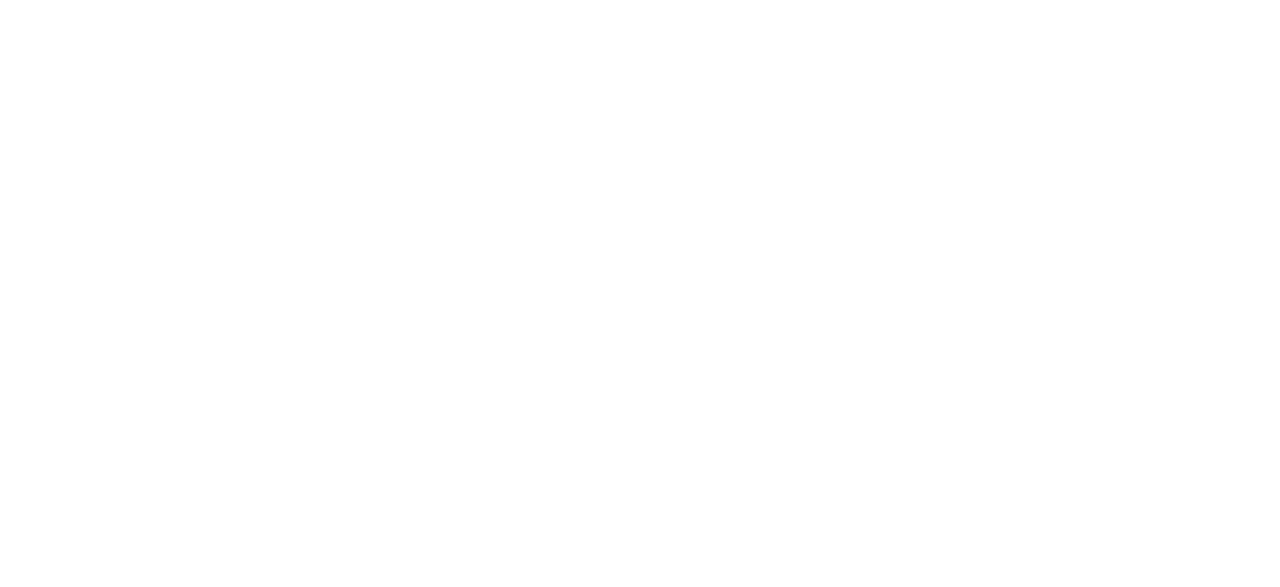
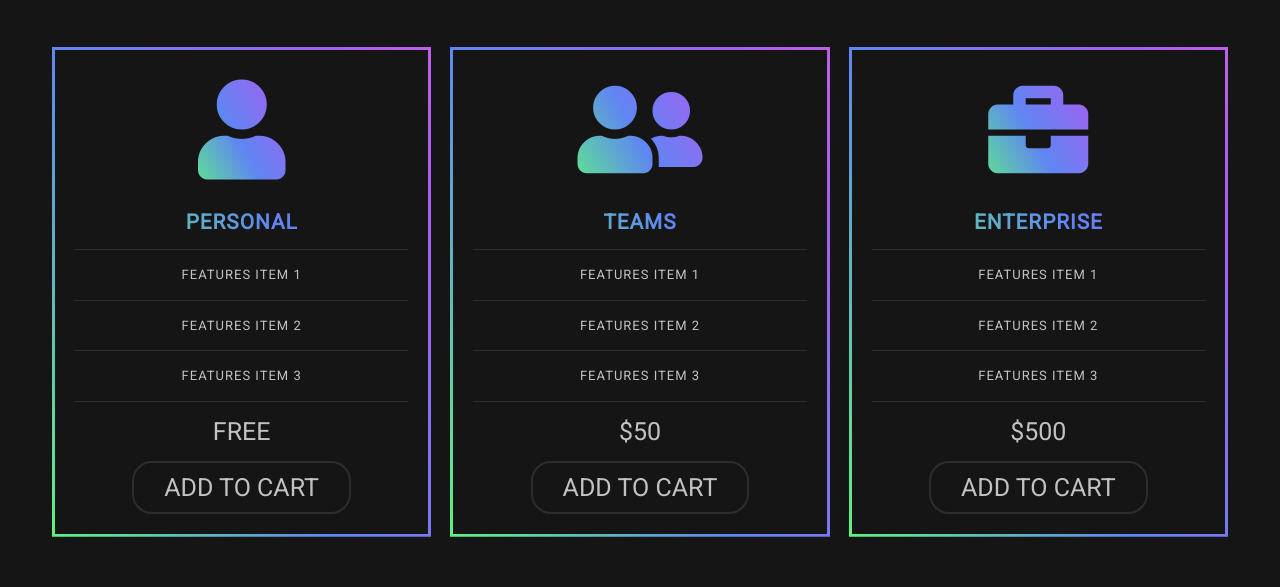
Before and after one commit to Jytang10/pricing-cards, a plain HTML site: page index.html in a window 1280 px wide. Drawn offline with Linux system fonts and the light colour scheme.

Commit message:
Created animated pricing table

```diff
--- a/index.html
+++ b/index.html
@@ -1,11 +1,60 @@
 <!DOCTYPE html>
 <html lang="en">
-<head>
-  <meta charset="UTF-8">
-  <meta name="viewport" content="width=device-width, initial-scale=1.0">
-  <title>Pricing Cards</title>
-</head>
-<body>
-
-</body>
+  <head>
+    <meta charset="UTF-8" />
+    <meta name="viewport" content="width=device-width, initial-scale=1.0" />
+    <link
+      href="https://fonts.googleapis.com/css?family=Roboto&display=swap"
+      rel="stylesheet"
+    />
+    <link
+      rel="stylesheet"
+      href="https://cdnjs.cloudflare.com/ajax/libs/font-awesome/5.12.1/css/all.min.css"
+      integrity="sha256-mmgLkCYLUQbXn0B1SRqzHar6dCnv9oZFPEC1g1cwlkk="
+      crossorigin="anonymous"
+    />
+    <link rel="stylesheet" href="style.css" />
+    <title>Pricing Cards</title>
+  </head>
+  <body>
+    <section>
+      <div class="container">
+        <div class="pricing-table">
+          <div class="table-item">
+            <i class="fas fa-user"></i>
+            <h5 class="subscription-type">Personal</h5>
+            <ul class="features-list">
+              <li class="features-item">Features Item 1</li>
+              <li class="features-item">Features Item 2</li>
+              <li class="features-item">Features Item 3</li>
+            </ul>
+            <span class="subscription-price">Free</span>
+            <a href="#" class="cta">Add to cart</a>
+          </div>
+          <div class="table-item">
+            <i class="fas fa-user-friends"></i>
+            <h5 class="subscription-type">Teams</h5>
+            <ul class="features-list">
+              <li class="features-item">Features Item 1</li>
+              <li class="features-item">Features Item 2</li>
+              <li class="features-item">Features Item 3</li>
+            </ul>
+            <span class="subscription-price">$50</span>
+            <a href="#" class="cta">Add to cart</a>
+          </div>
+          <div class="table-item">
+            <i class="fas fa-briefcase"></i>
+            <h5 class="subscription-type">Enterprise</h5>
+            <ul class="features-list">
+              <li class="features-item">Features Item 1</li>
+              <li class="features-item">Features Item 2</li>
+              <li class="features-item">Features Item 3</li>
+            </ul>
+            <span class="subscription-price">$500</span>
+            <a href="#" class="cta">Add to cart</a>
+          </div>
+        </div>
+      </div>
+    </section>
+  </body>
 </html>
--- /dev/null
+++ b/style.css
@@ -0,0 +1,150 @@
+*,
+*::before,
+*::after {
+  margin: 0;
+  padding: 0;
+  box-sizing: border-box;
+}
+
+html {
+  font-size: 10px;
+  font-family: "Roboto", sans-serif;
+}
+
+:root {
+  --background-color: linear-gradient(
+      60deg,
+      #5ff281,
+      #5f86f2,
+      #a65ff2,
+      #f25fd0,
+      #f25f61,
+      #f2cb5f
+    )
+    0 50%;
+  --background-size: 300%, 300%;
+  --animation-properties: alternate-gradient 5s alternate infinite;
+}
+
+body {
+  background: #151515;
+}
+
+section {
+  padding: 5rem 0;
+}
+
+.container {
+  width: 100%;
+  max-width: 120rem;
+  margin: 0 auto;
+  padding: 0 1.5rem;
+}
+
+.pricing-table {
+  display: grid;
+  grid-template-columns: repeat(auto-fit, minmax(25rem, 1fr));
+  grid-gap: 2.5rem;
+}
+
+.table-item {
+  font-size: 2.5rem;
+  text-transform: uppercase;
+  text-align: center;
+  color: #c2c2c2;
+  padding: 2rem;
+  position: relative;
+  z-index: 1;
+}
+
+.table-item::before,
+.table-item::after {
+  content: "";
+  position: absolute;
+}
+
+.table-item::before {
+  background-color: #151515;
+  top: 0;
+  left: 0;
+  width: 100%;
+  height: 100%;
+  z-index: -1;
+}
+
+.table-item::after {
+  background: var(--background-color);
+  background-size: var(--background-size);
+  animation: var(--animation-properties);
+  top: -3px;
+  left: -3px;
+  width: calc(100% + (3px * 2));
+  height: calc(100% + (3px * 2));
+  z-index: -2;
+}
+
+.table-item i {
+  font-size: 10rem;
+  margin-bottom: 2rem;
+  padding: 1rem;
+  background: var(--background-color);
+  background-size: var(--background-size);
+  animation: var(--animation-properties);
+  -webkit-background-clip: text;
+  background-clip: text;
+  color: transparent;
+}
+
+.subscription-type {
+  letter-spacing: 1px;
+  background: var(--background-color);
+  background-size: var(--background-size);
+  animation: var(--animation-properties);
+  -webkit-background-clip: text;
+  background-clip: text;
+  color: transparent;
+}
+
+.features-list {
+  list-style: none;
+  margin: 1.5rem 0;
+  letter-spacing: 1px;
+}
+
+.features-item {
+  border-top: 1px solid rgba(255, 255, 255, 0.1);
+  font-size: 1.3rem;
+  line-height: 1.5;
+  padding: 1.5rem 0;
+}
+
+.features-item:last-child {
+  border-bottom: 1px solid rgba(255, 255, 255, 0.1);
+}
+
+.subscription-price {
+  display: block;
+  font-size: 2.5rem;
+}
+
+.cta {
+  display: inline-block;
+  text-decoration: none;
+  color: #c2c2c2;
+  border: 2px solid rgba(255, 255, 255, 0.1);
+  border-radius: 2rem;
+  padding: 1rem 3rem;
+  margin-top: 1.5rem;
+}
+
+.cta:hover {
+  background: linear-gradient(60deg, #a65ff2, #f25fd0, #f25f61) 0 50%;
+  border: none;
+  color: #fff;
+}
+
+@keyframes alternate-gradient {
+  50% {
+    background-position: 100% 50%;
+  }
+}
```
